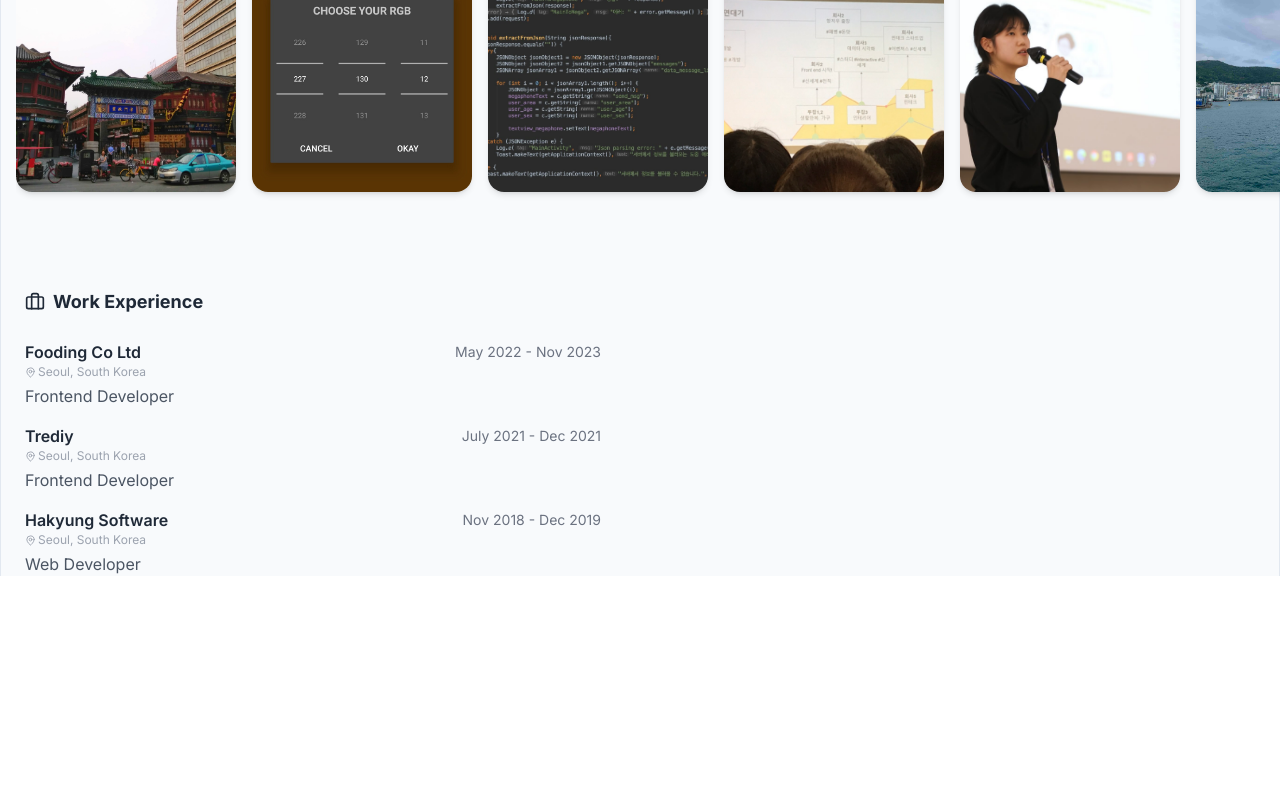
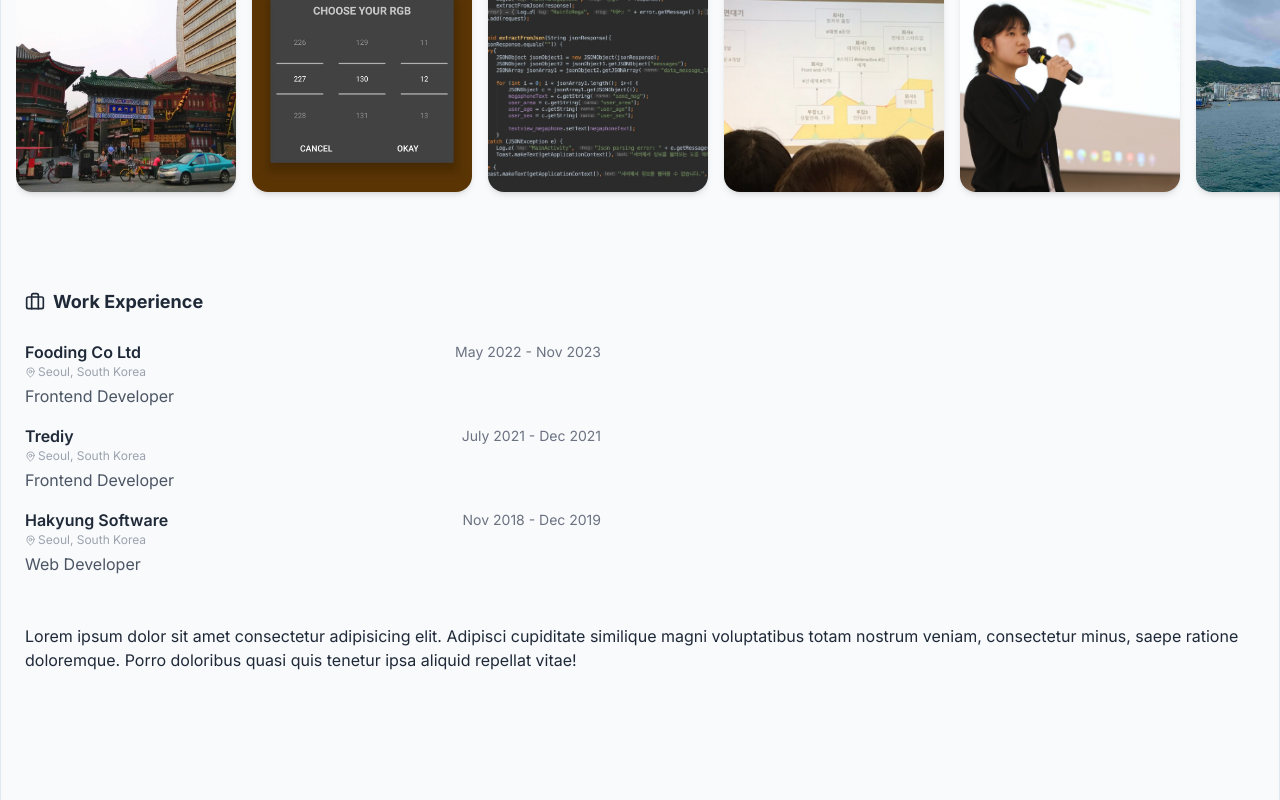
Before and after one commit to youjin-10/my-webpage, a Next.js app: page / in a window 1280 px wide. Shown: the part 432-1232 px from the top of the page. Before the commit the page ends 1056 px from the top, so only its background shows below. Built offline with nearby package versions, Linux system fonts and the light colour scheme.

Commit message:
update: add korean flag and z-index

```diff
--- a/app/components/simple-profile.tsx
+++ b/app/components/simple-profile.tsx
@@ -18,7 +18,7 @@ export default function SimpleProfile() {
 
   return (
     <div className="flex justify-center">
-      <header className="fixed top-4 bg-[#0f0f10] text-gray-200 rounded-full pl-3 pr-6">
+      <header className="z-50 fixed top-4 bg-[#0f0f10] text-gray-200 rounded-full pl-3 pr-6">
         <div
           className={`flex items-center h-16 transition-all duration-500 ease-in-out ${
             isScrolled ? "gap-3" : "gap-6"
@@ -37,7 +37,7 @@ export default function SimpleProfile() {
               className={`overflow-hidden transition-all duration-500 ease-in-out ${
                 isScrolled ? "w-0 opacity-0" : "w-36 opacity-100"
               }`}>
-              <h1 className="whitespace-nowrap">Youjin Lee</h1>
+              <h1 className="whitespace-nowrap">Youjin Lee 🇰🇷</h1>
               <p className="text-xs text-gray-400 whitespace-nowrap">
                 Frontend Developer
               </p>
--- a/app/page.tsx
+++ b/app/page.tsx
@@ -133,6 +133,13 @@ export default function Home() {
         </ul>
       </section>
 
+      <section className="pb-32">
+        Lorem ipsum dolor sit amet consectetur adipisicing elit. Adipisci
+        cupiditate similique magni voluptatibus totam nostrum veniam,
+        consectetur minus, saepe ratione doloremque. Porro doloribus quasi quis
+        tenetur ipsa aliquid repellat vitae!
+      </section>
+
       <section className="pl-4 absolute right-0 left-0 top-96">
         <div className="carousel space-x-4 p-4 h-64">
           {myStory.map((myStory) => {
```
